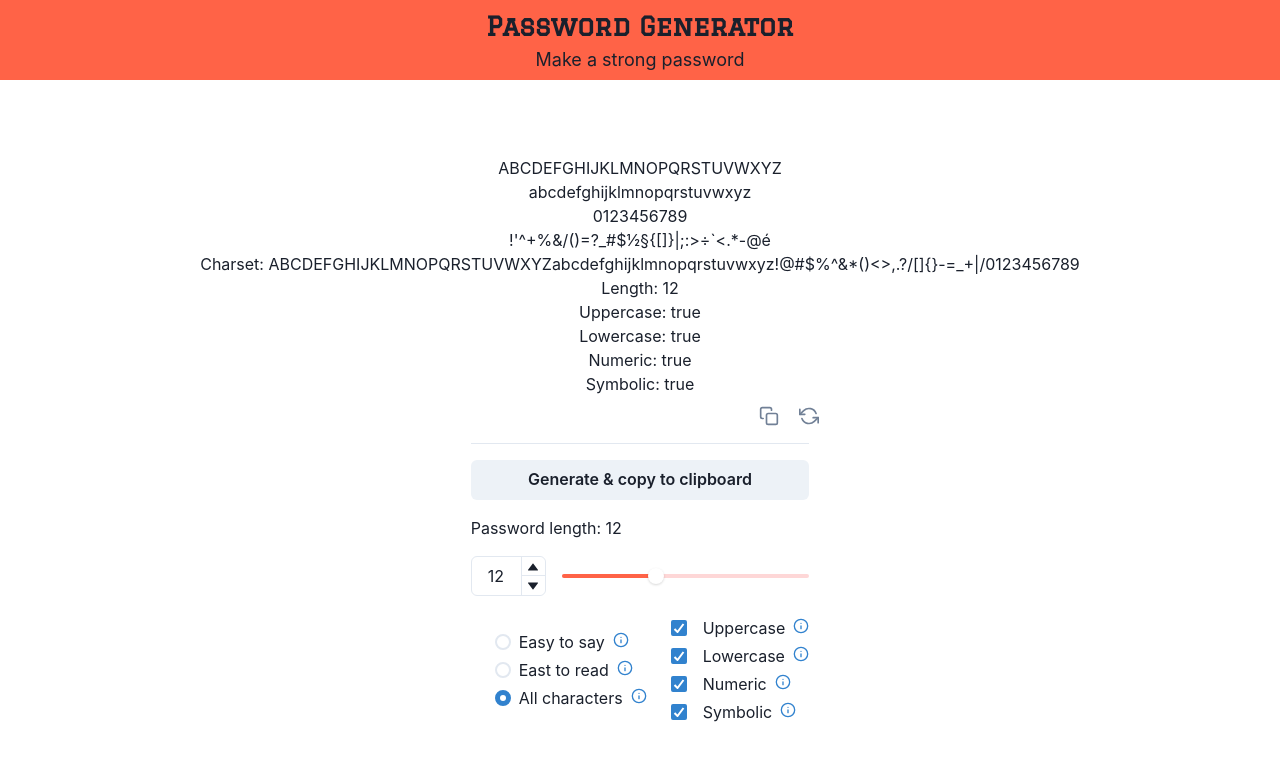
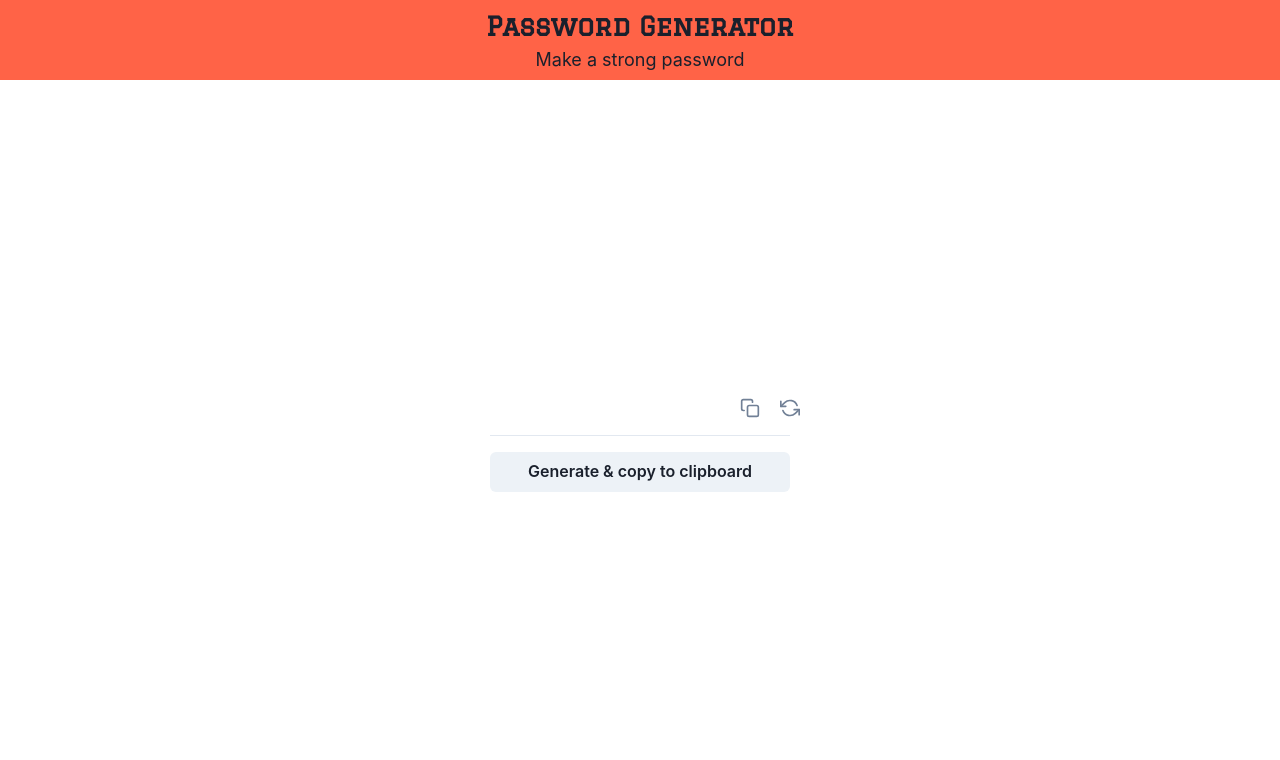
Before and after one commit to kristenprescott/password-generator, a React (Create React App) app: page / in a window 1280 px wide. Shown: the top 760 px of the page. Built offline with nearby package versions, Linux system fonts and the light colour scheme.

Commit message:
removed all options

```diff
--- a/src/components/Display.tsx
+++ b/src/components/Display.tsx
@@ -1,21 +1,14 @@
 import { FiCopy, FiRefreshCcw } from "react-icons/fi";
 import {
   Button,
-  Flex,
   Icon,
   Input,
   InputGroup,
   InputRightElement,
-  Spacer,
   Stack,
 } from "@chakra-ui/react";
 import { InlineStylesModel } from "models/InlineStylesModel";
 import { useState, useRef } from "react";
-// import { useState, useRef, useEffect } from "react";
-import { PasswordLengthInputs } from "./PasswordLengthInputs";
-import { PasswordCharsCheckboxes } from "./PasswordCharsCheckboxes";
-import { PasswordOptions } from "./PasswordOptions";
-import { uppercase, lowercase, numbers, symbols } from "../common/characters";
 
 const styles: InlineStylesModel = {
   main: {
@@ -30,58 +23,32 @@ const styles: InlineStylesModel = {
 };
 
 export const Display = (): JSX.Element => {
-  const [charset, _setCharset] = useState(
-    "ABCDEFGHIJKLMNOPQRSTUVWXYZabcdefghijklmnopqrstuvwxyz!@#$%^&*()<>,.?/[]{}-=_+|/0123456789"
-  );
   const [password, _setPassword] = useState("");
-  const [passwordLength, _setPasswordLength] = useState(12);
-  const [isUppercase, _setIsUppercase] = useState(true);
-  const [isLowercase, _setIsLowercase] = useState(true);
-  const [isNumeric, _setIsNumeric] = useState(true);
-  const [isSymbolic, _setIsSymbolic] = useState(true);
-  const [radioValue, _setRadioValue] = useState("3");
+  const [passwordLength, _setPasswordLength] = useState(13);
 
   const passwordRef = useRef(null);
 
-  const handleNumberChange = (valueAsString: string): void => {
-    _setPasswordLength(parseInt(valueAsString));
-  };
+  const randomizePassword = () => {
+    let pass = "";
+    let str =
+      "ABCDEFGHIJKLMNOPQRSTUVWXYZabcdefghijklmnopqrstuvwxyz0123456789!@#$%^&*()-_=+";
+    for (let i = 1; i <= passwordLength; i++) {
+      const char = Math.floor(Math.random() * str.length + 1);
+      pass += str.charAt(char);
+    }
+    _setPassword(pass);
 
-  const handleSliderChange = (passwordLength: number) => {
-    _setPasswordLength(passwordLength);
-  };
+    navigator.clipboard.writeText(pass);
 
-  const handleUppercaseChange = (e: React.ChangeEvent<HTMLInputElement>) => {
-    _setIsUppercase(e.target.checked);
-    if (isUppercase === true)
-      _setCharset(charset + "ABCDEFGHIJKLMNOPQRSTUVWXYZ");
-  };
+    // const randomPassword =
+    //   Math.random().toString(36).slice(2) + Math.random().toString(36).slice(2);
 
-  const handleLowercaseChange = (e: React.ChangeEvent<HTMLInputElement>) => {
-    _setIsLowercase(e.target.checked);
-  };
+    // _setPassword(randomPassword);
 
-  const handleNumericChange = (e: React.ChangeEvent<HTMLInputElement>) => {
-    _setIsNumeric(e.target.checked);
-  };
-
-  const handleSymbolicChange = (e: React.ChangeEvent<HTMLInputElement>) => {
-    _setIsSymbolic(e.target.checked);
-  };
-
-  const randomizePassword = () => {
-    const randomPassword =
-      Math.random().toString(36).slice(2) + Math.random().toString(36).slice(2);
-
-    _setPassword(randomPassword);
-
-    navigator.clipboard.writeText(randomPassword);
+    // navigator.clipboard.writeText(randomPassword);
   };
 
   const generateNewPassword = () => {
-    // generateCharset();
-    // _setPassword(passwordCharacters(characters, passwordLength));
-
     randomizePassword();
   };
 
@@ -91,16 +58,6 @@ export const Display = (): JSX.Element => {
 
   return (
     <div style={styles.main}>
-      <p>{uppercase}</p>
-      <p>{lowercase}</p>
-      <p>{numbers}</p>
-      <p>{symbols}</p>
-      <p>Charset: {charset ? charset : "N/A"}</p>
-      <p>Length: {passwordLength}</p>
-      <p>Uppercase: {isUppercase ? "true" : "false"}</p>
-      <p>Lowercase: {isLowercase ? "true" : "false"}</p>
-      <p>Numeric: {isNumeric ? "true" : "false"}</p>
-      <p>Symbolic: {isSymbolic ? "true" : "false"}</p>
       <Stack spacing={4}>
         <InputGroup>
           <InputRightElement
@@ -122,6 +79,7 @@ export const Display = (): JSX.Element => {
             ref={passwordRef}
             size="lg"
             focusBorderColor="tomato"
+            style={{ width: "300px" }}
             isReadOnly
           />
         </InputGroup>
@@ -129,32 +87,6 @@ export const Display = (): JSX.Element => {
         <Button onClick={randomizePassword}>
           Generate & copy to clipboard
         </Button>
-
-        <PasswordLengthInputs
-          passwordLength={passwordLength}
-          _setPasswordLength={_setPasswordLength}
-          handleSliderChange={handleSliderChange}
-          handleNumberChange={handleNumberChange}
-        />
-
-        <Flex justifyContent="center" alignItems="center">
-          <PasswordOptions
-            radioValue={radioValue}
-            _setRadioValue={_setRadioValue}
-          />
-          <Spacer />
-          <PasswordCharsCheckboxes
-            isUppercase={isUppercase}
-            isLowercase={isLowercase}
-            isNumeric={isNumeric}
-            isSymbolic={isSymbolic}
-            handleUppercaseChange={handleUppercaseChange}
-            handleLowercaseChange={handleLowercaseChange}
-            handleNumericChange={handleNumericChange}
-            handleSymbolicChange={handleSymbolicChange}
-          />
-          <Spacer />
-        </Flex>
       </Stack>
     </div>
   );
```
